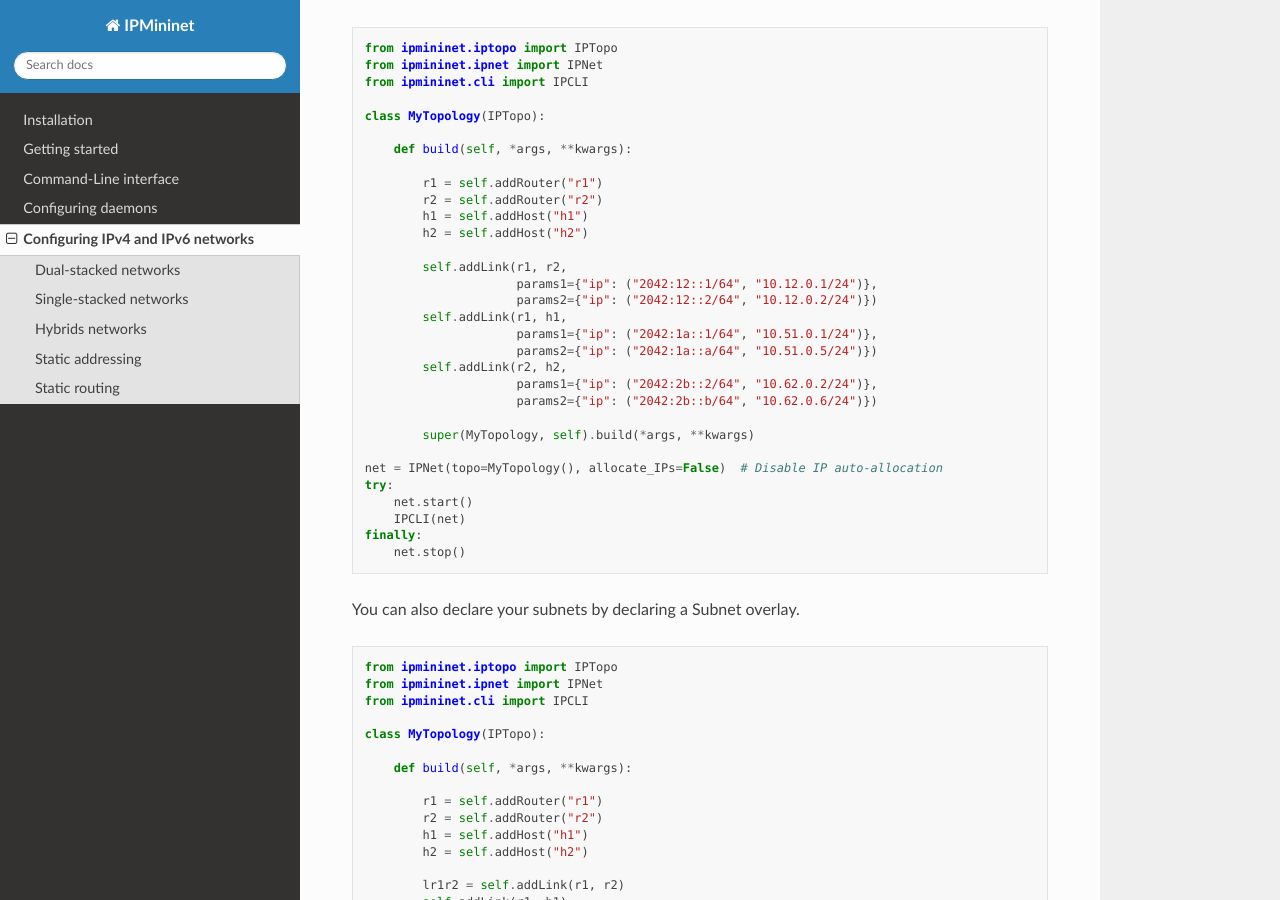
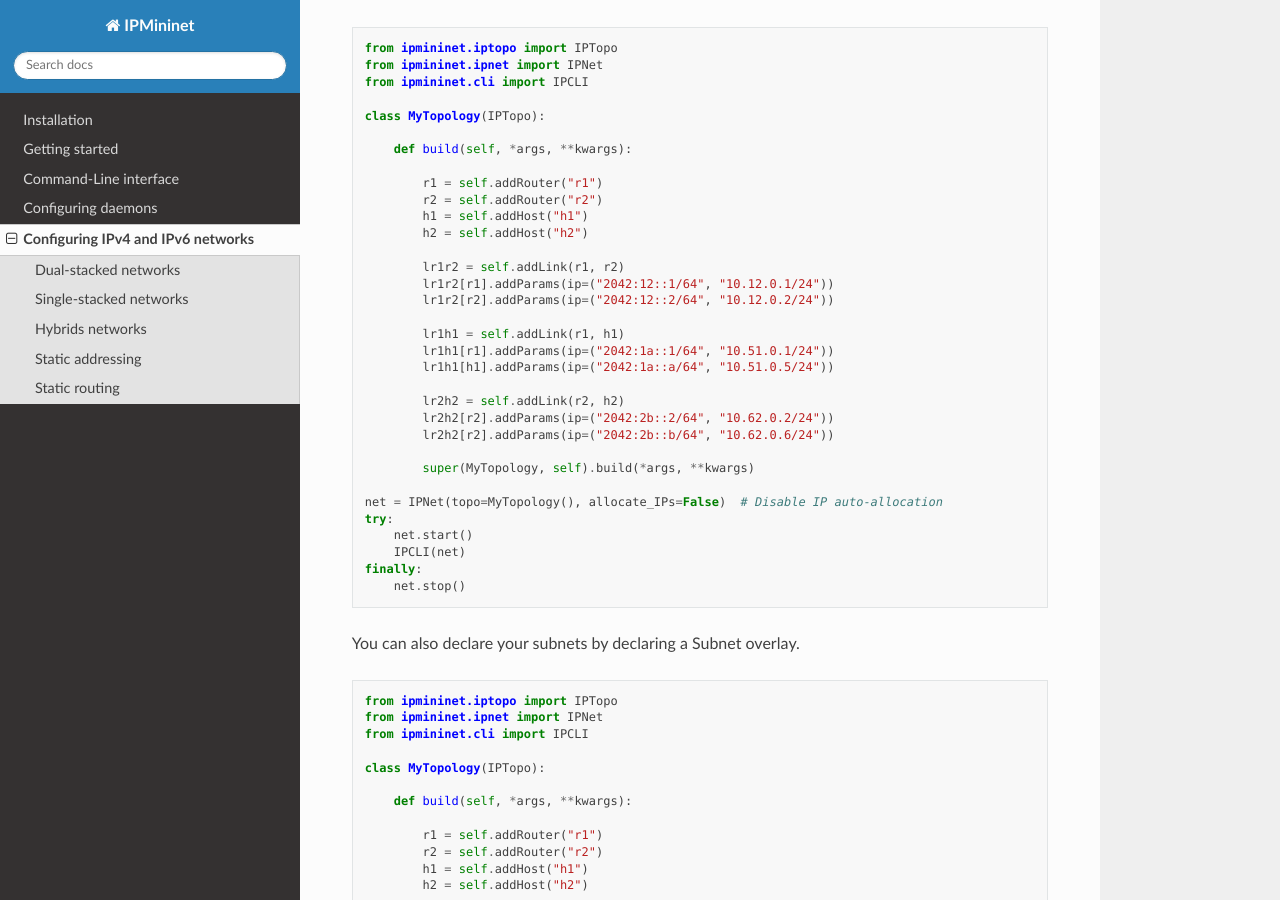
Before and after one commit to tyler-marr/ipmininet, a Sphinx documentation site: the page built from docs/addressing.rst, in a window 1280 px wide and 900 px high, scrolled down 2889 px. Built offline with Sphinx 7.4.7 and the Read the Docs theme 2.0.0, drawn with Linux system fonts in a browser that asks for light colours; pages that are not in the unit, such as notebooks, are missing from menus.

Commit message:
Improve doc - use link abstraction to set addresses

```diff
--- a/docs/addressing.rst
+++ b/docs/addressing.rst
@@ -176,15 +176,17 @@ when creating the IPNet object.
             h1 = self.addHost("h1")
             h2 = self.addHost("h2")
 
-            self.addLink(r1, r2,
-                         params1={"ip": ("2042:12::1/64", "10.12.0.1/24")},
-                         params2={"ip": ("2042:12::2/64", "10.12.0.2/24")})
-            self.addLink(r1, h1,
-                         params1={"ip": ("2042:1a::1/64", "10.51.0.1/24")},
-                         params2={"ip": ("2042:1a::a/64", "10.51.0.5/24")})
-            self.addLink(r2, h2,
-                         params1={"ip": ("2042:2b::2/64", "10.62.0.2/24")},
-                         params2={"ip": ("2042:2b::b/64", "10.62.0.6/24")})
+            lr1r2 = self.addLink(r1, r2)
+            lr1r2[r1].addParams(ip=("2042:12::1/64", "10.12.0.1/24"))
+            lr1r2[r2].addParams(ip=("2042:12::2/64", "10.12.0.2/24"))
+
+            lr1h1 = self.addLink(r1, h1)
+            lr1h1[r1].addParams(ip=("2042:1a::1/64", "10.51.0.1/24"))
+            lr1h1[h1].addParams(ip=("2042:1a::a/64", "10.51.0.5/24"))
+
+            lr2h2 = self.addLink(r2, h2)
+            lr2h2[r2].addParams(ip=("2042:2b::2/64", "10.62.0.2/24"))
+            lr2h2[r2].addParams(ip=("2042:2b::b/64", "10.62.0.6/24"))
 
             super(MyTopology, self).build(*args, **kwargs)
 
```
